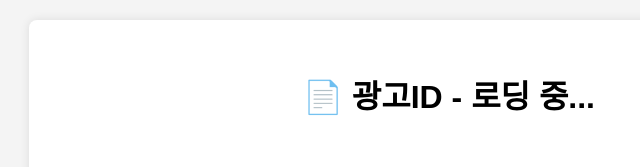
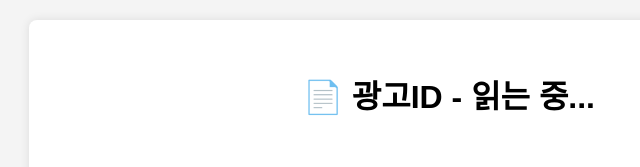
Before and after one commit to baebang/polycube-web, a React (Create React App) app: page / in a window 1280 px wide. Shown: the top 167 px of the page, without its empty margins (191-831 px from the left). Built offline with nearby package versions, Linux system fonts and the light colour scheme.

Commit message:
Add: 리로드

```diff
--- a/src/App.tsx
+++ b/src/App.tsx
@@ -33,7 +33,7 @@ function App() {
           width: '100%', /* 부모 컨테이너의 너비에 맞추기 */
           textAlign: 'center', /* 텍스트가 가운데 정렬되도록 */
           display: 'block'
-        }}>📄 광고ID - {adId ? adId : '로딩 중...'}</h1>
+        }}>📄 광고ID - {adId ? adId : '읽는 중...'}</h1>
       </header>
       <main>
         <Requirements />
```
